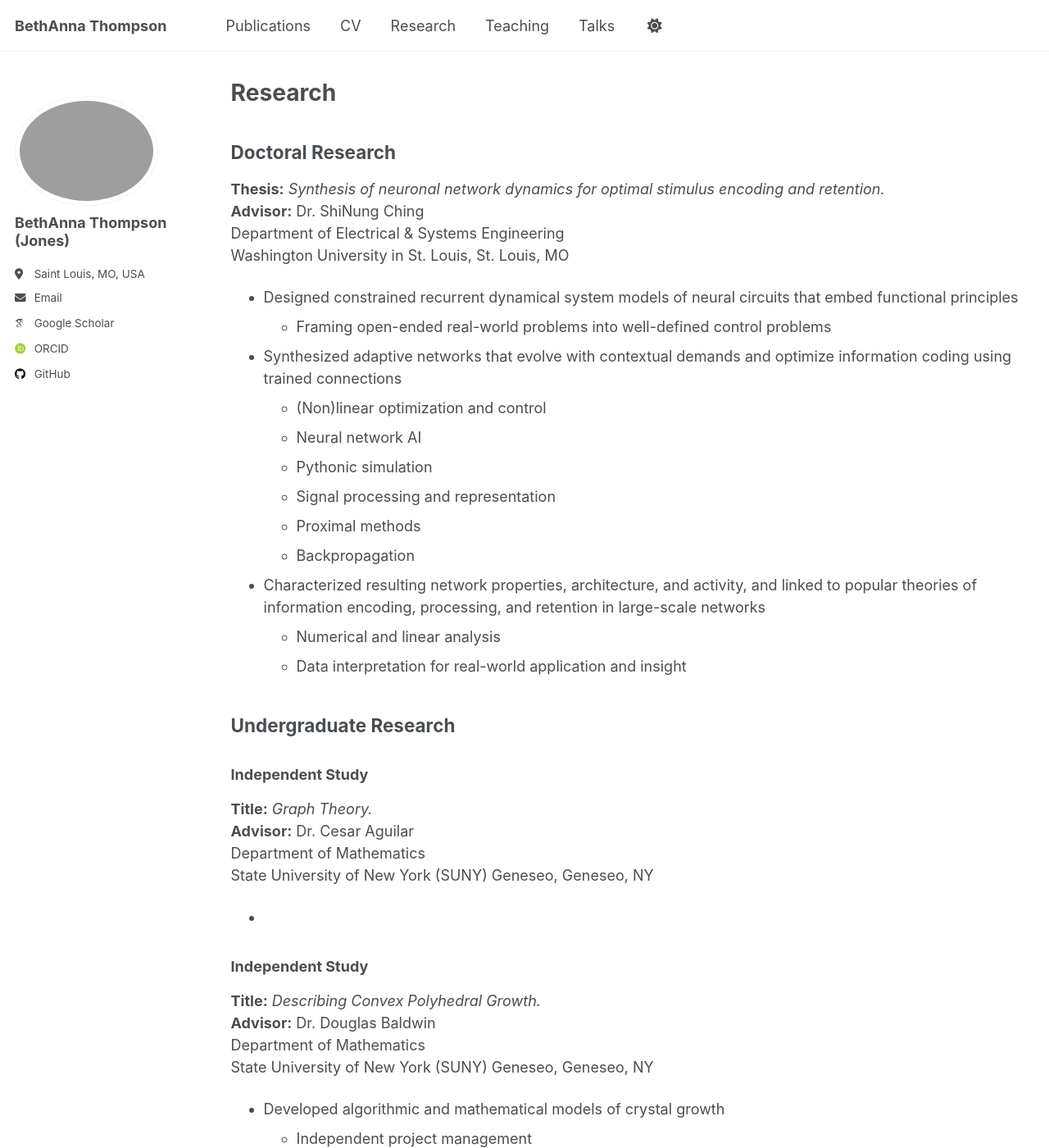
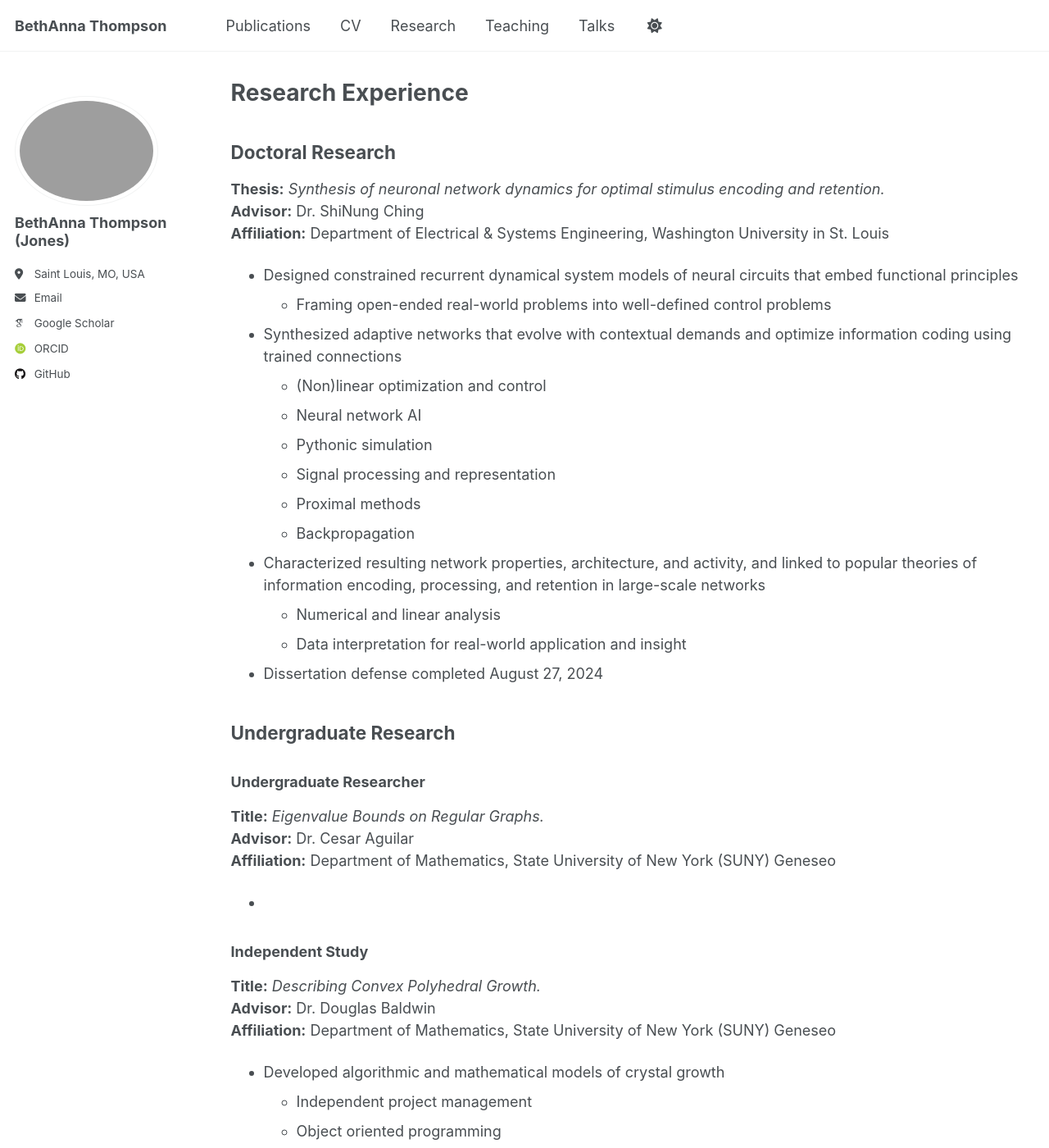
Before and after one commit to BethAnna/BethAnna.github.io, a Jekyll site: the page built from _pages/research.md, in a window 1280 px wide and 1400 px high. Shown: the whole window at 82% size. Built offline with Jekyll 4.4.1, drawn with Linux system fonts in a browser that asks for light colours; some web fonts are replaced; a script that is not in the unit is left out; some of the changed text lies outside the part shown.

Commit message:
Update research.md

```diff
--- a/_pages/research.md
+++ b/_pages/research.md
@@ -1,6 +1,6 @@
 ---
 layout: archive
-title: "Research"
+title: "Research Experience"
 permalink: /research/
 author_profile: true
 ---
@@ -8,8 +8,7 @@ author_profile: true
 ## Doctoral Research
 **Thesis:** <em>Synthesis of neuronal network dynamics for optimal stimulus encoding and retention.</em> <br>
 **Advisor:** Dr. ShiNung Ching <br>
-Department of Electrical & Systems Engineering <br>
-Washington University in St. Louis, St. Louis, MO
+**Affiliation:** Department of Electrical & Systems Engineering, Washington University in St. Louis <br>
 
   * Designed constrained recurrent dynamical system models of neural circuits that embed functional principles
     * Framing open-ended real-world problems into well-defined control problems
@@ -23,15 +22,15 @@ Washington University in St. Louis, St. Louis, MO
   * Characterized resulting network properties, architecture, and activity, and linked to popular theories of information encoding, processing, and retention in large-scale networks
     * Numerical and linear analysis
     * Data interpretation for real-world application and insight
+  * Dissertation defense completed August 27, 2024
 
 
 
 ## Undergraduate Research
-### Independent Study
-**Title:** <em>Graph Theory.</em> <br>
+### Undergraduate Researcher
+**Title:** <em>Eigenvalue Bounds on Regular Graphs.</em> <br>
 **Advisor:** Dr. Cesar Aguilar <br>
-Department of Mathematics <br>
-State University of New York (SUNY) Geneseo, Geneseo, NY <br>
+**Affiliation:** Department of Mathematics, State University of New York (SUNY) Geneseo <br>
 
   *
 
@@ -39,8 +38,7 @@ State University of New York (SUNY) Geneseo, Geneseo, NY <br>
 ### Independent Study
 **Title:** <em>Describing Convex Polyhedral Growth.</em> <br>
 **Advisor:** Dr. Douglas Baldwin <br>
-Department of Mathematics <br>
-State University of New York (SUNY) Geneseo, Geneseo, NY <br>
+**Affiliation:** Department of Mathematics, State University of New York (SUNY) Geneseo <br>
 
   * Developed algorithmic and mathematical models of crystal growth
     * Independent project management
@@ -52,7 +50,7 @@ State University of New York (SUNY) Geneseo, Geneseo, NY <br>
 ### Research Experience for Undergraduates, MSU Summer Undergraduate Research in Experimental Mathematics
 **Title:** <em> Automated Image Analysis: Tracking Neural Activity.</em> <br>
 **Advisor:** Dr. Mark Reimers <br>
-Michigan State Univeristy, East Lansing, MI
+**Affiliation:** Michigan State Univeristy <br>
 
   * Software development for an open-source package to identify individual neural cells in 2-photon images
     * Image processing techniques (singular value decomposition, constrained matrix factorization, e.g.)
```
